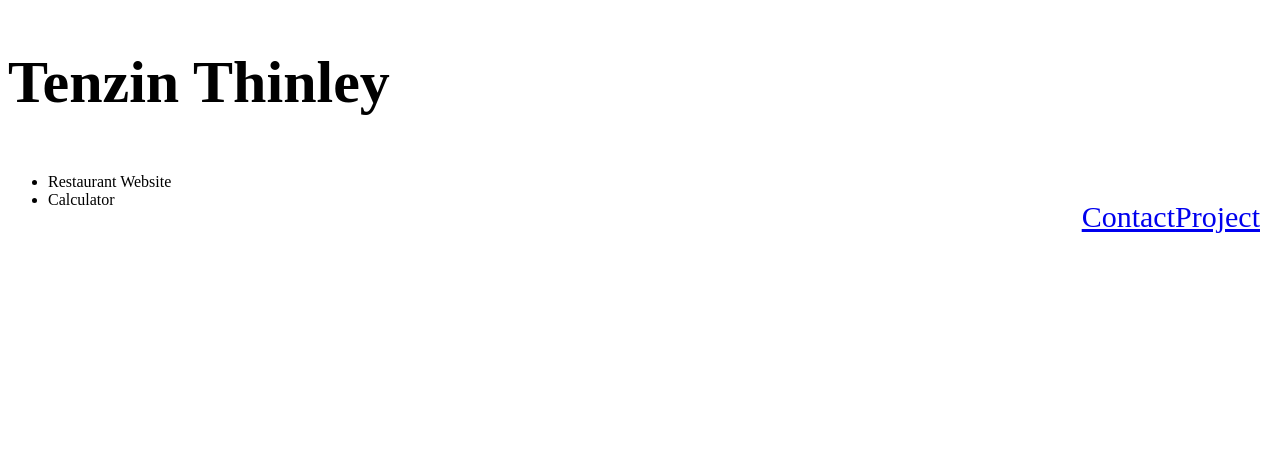
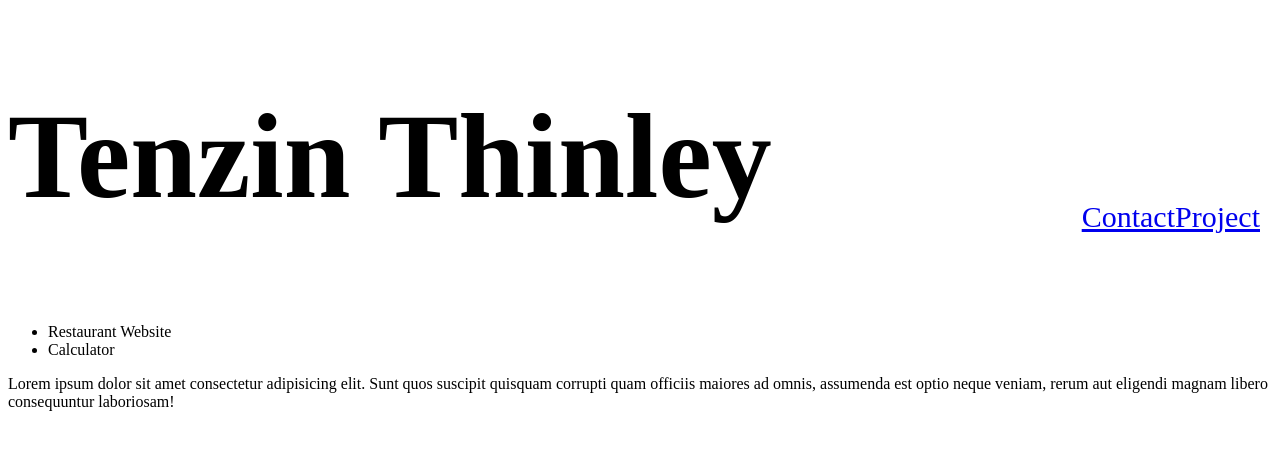
Before and after one commit to tenthin/my-portfolio, a React (Create React App) app: page /project in a window 1280 px wide. Shown: the top 450 px of the page. Built offline with nearby package versions, Linux system fonts and the light colour scheme.

Commit message:
about me page

```diff
--- a/src/App.js
+++ b/src/App.js
@@ -1,5 +1,5 @@
 import './App.css';
-import AboutMe from './components/AboutMe';
+import MyName from './components/MyName';
 import Contact from './components/Contact';
 import Project from './components/Project';
 import {
@@ -8,14 +8,14 @@ import {
   Route,
   Link
 } from "react-router-dom";
-
+import AboutMe from './components/AboutMe';
 
 
 function App() {
   return (
     <Router>
       <div>
-        <AboutMe/>
+        <MyName/>
          <div className='link'>
           <Link to="/contact">Contact</Link>
           <Link to="/project">Project</Link>
@@ -28,7 +28,7 @@ function App() {
             <Project/>
           </Route>
         </Switch>
-
+        <AboutMe/>
       </div>
     </Router>
   );
--- a/src/components/AboutMe.js
+++ b/src/components/AboutMe.js
@@ -3,11 +3,11 @@ import React from 'react';
 export default function AboutMe() {
     return (
         <div className='aboutme'>
-            <h1 className='aboutmeName'>Tenzin Thinley</h1>
-            <div>
-                {/* <img className='aboutmeImg' src="/img/myPhoto.jpg" alt="my pic" /> */}
-            </div>
-
+           <p>Lorem ipsum dolor sit amet consectetur adipisicing elit.
+                Sunt quos suscipit quisquam corrupti quam officiis maiores
+                 ad omnis, assumenda est optio neque veniam, rerum aut eligendi
+                  magnam libero consequuntur laboriosam!
+            </p>
         </div>
     )
 }
--- /dev/null
+++ b/src/components/MyName.js
@@ -0,0 +1,9 @@
+import React from 'react';
+
+export default function MyName() {
+    return (
+        <div className='myname'>
+            <h1>Tenzin Thinley</h1>
+        </div>
+    )
+}
--- a/src/index.css
+++ b/src/index.css
@@ -1,11 +1,9 @@
-.aboutme{
+.myname{
   display: flex;
   flex-direction: column;
+  font-size: 60px;
 }
 
-.aboutmeName{
-  font-size: 60px;
-}
 
 .aboutmeImg{
   height: 15%;
```
